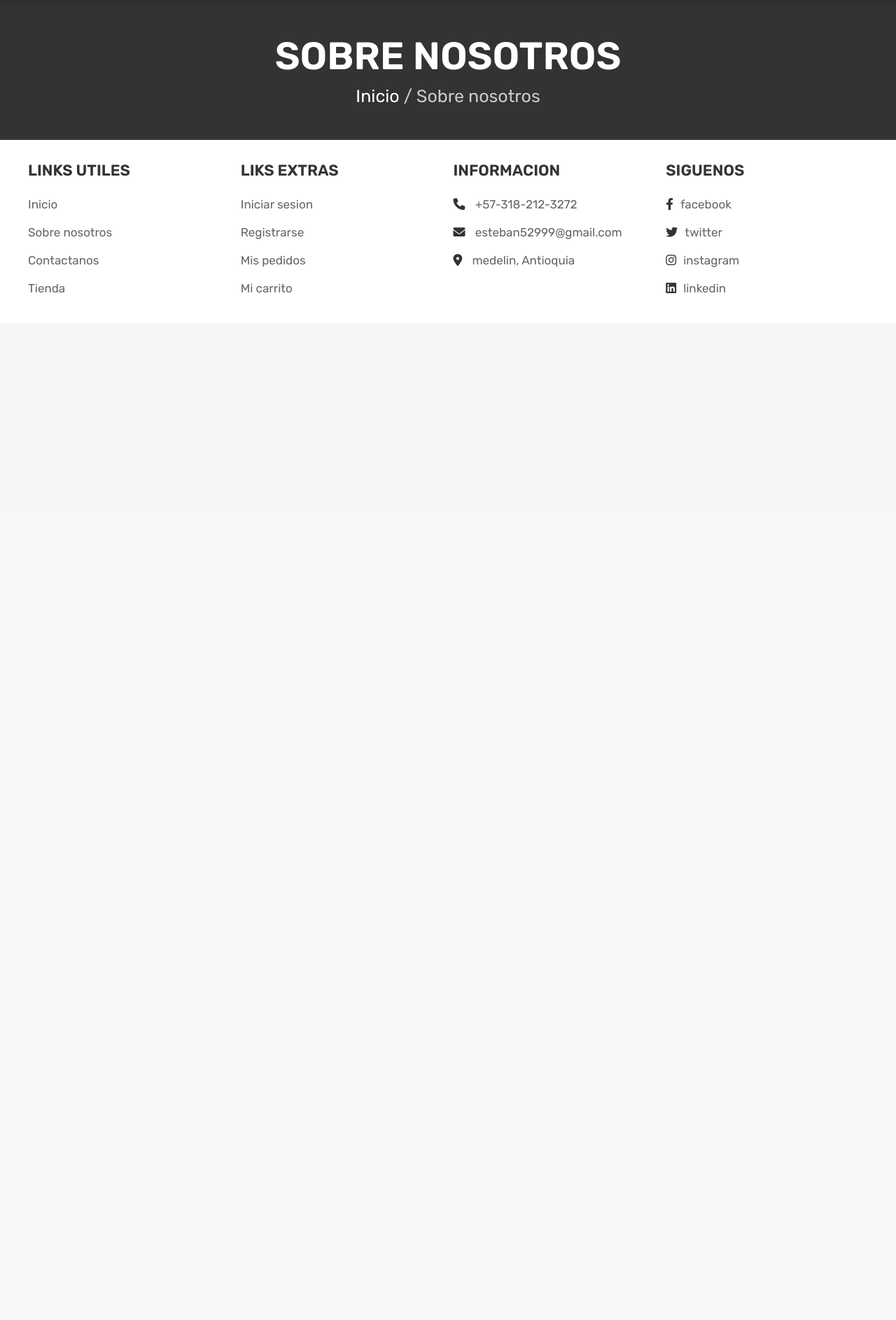
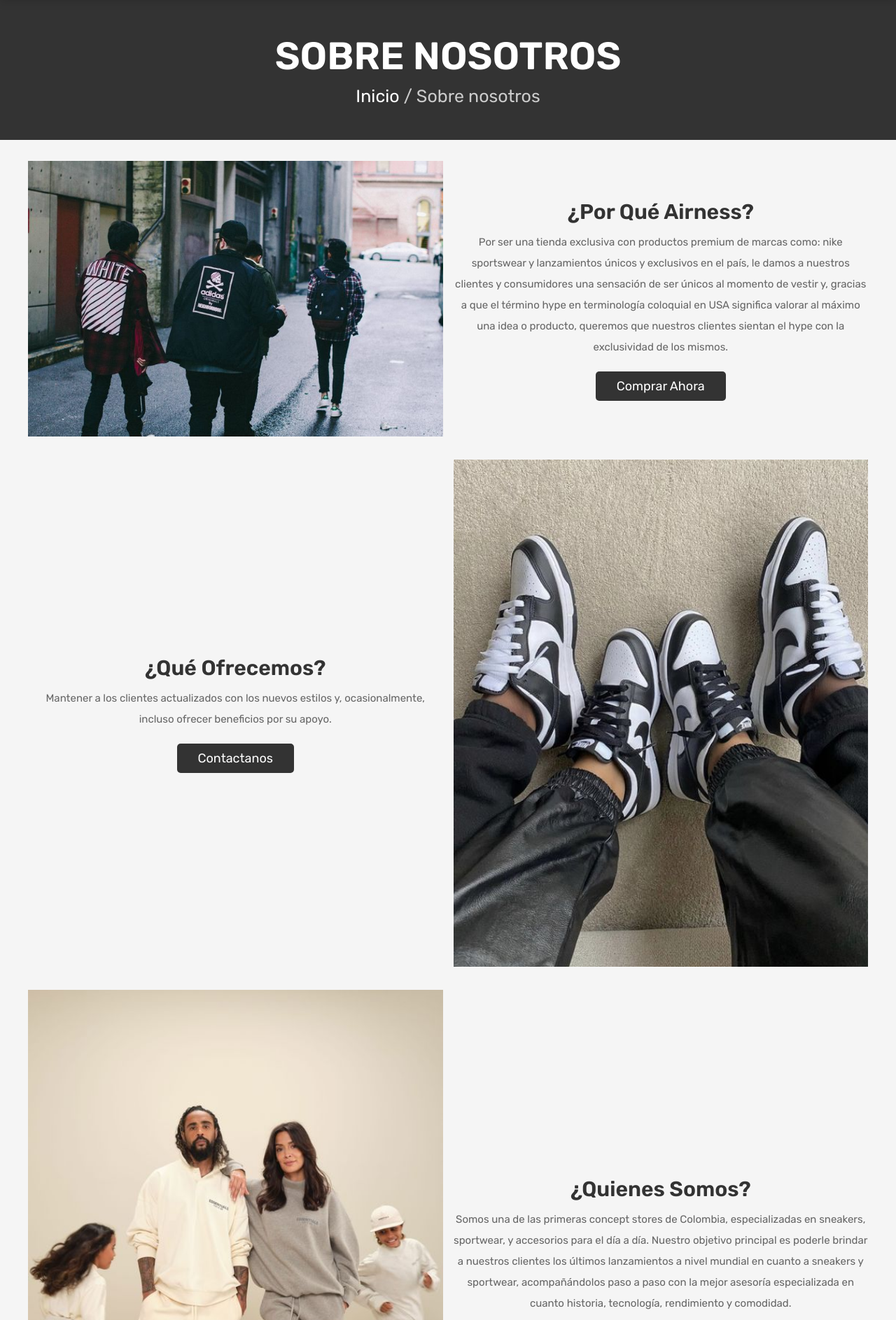
Before and after one commit to estebanrodriguezo/AIRNESS198, a PHP site: page /about.php in a window 1280 px wide. Shown: the part 70-1957 px from the top of the page at 70% size. Before the commit the page ends 489 px from the top, so only its background shows below. Run offline with PHP 8.4, Linux system fonts and the light colour scheme; the visitor is signed in with stand-in values (Sample User, id 1); data that the repository does not hold is empty.

Commit message:
se arreglo el about us y se agrego info

```diff
--- a/about.php
+++ b/about.php
@@ -37,6 +37,58 @@ if(!isset($user_id)){
 </section>
 
 
+<section class="about">
+
+    <div class="flex">
+
+        <div class="image">
+            <img src="./Imagenes/STW.jpg" alt="">
+        </div>
+
+        <div class="content">
+            <h3>¿Por qué Airness?</h3>
+            <p>Por ser una tienda exclusiva con productos premium de marcas como: nike sportswear y lanzamientos únicos y exclusivos en el país, le damos a nuestros clientes y consumidores
+            una sensación de ser únicos al momento de vestir y, gracias a que el término hype en terminología coloquial en USA significa valorar al máximo una idea o producto, queremos que
+            nuestros clientes sientan el hype con la exclusividad de los mismos.</p>
+            <a href="shop.php" class="btn">Comprar ahora</a>
+        </div>
+
+    </div>
+
+    <div class="flex">
+
+        <div class="content">
+            <h3>¿Qué ofrecemos?</h3>
+            <p>Mantener a los clientes actualizados con los nuevos estilos y, ocasionalmente, incluso ofrecer beneficios por su apoyo.</p>
+            <a href="contact.php" class="btn">Contactanos</a>
+        </div>
+
+        <div class="image">
+            <img src="./Imagenes/STW4.jpg" alt="">
+        </div>
+
+    </div>
+
+    <div class="flex">
+
+        <div class="image">
+            <img src="./Imagenes/STW6.jpg" alt="">
+        </div>
+
+        <div class="content">
+            <h3>¿Quienes somos?</h3>
+            <p>Somos una de las primeras concept stores de Colombia, especializadas en sneakers, sportwear, y accesorios para el día a día. Nuestro objetivo principal es poderle brindar a nuestros clientes los últimos lanzamientos a nivel mundial en cuanto a sneakers y sportwear, acompañándolos paso a paso con la mejor asesoría especializada en cuanto historia, tecnología, rendimiento y comodidad.</p>
+            <a href="#reviews" class="btn">Comentarios</a>
+        </div>
+
+    </div>
+
+</section>
+
+
+
+
+
 <?php @include 'footer.php'; ?>
 
 <script src="./js/script.js"></script>
```
Also changed, not shown: Imagenes/Mujer/STW7.jpg (renamed from Imagenes/Mujer/STW WOMAN2.jpg), Imagenes/STW BRANDS.jpg (deleted), Imagenes/STW.jpg (renamed from Imagenes/STW FONDO.jpg), Imagenes/STW2.jpg (renamed from Imagenes/Mujer/STW WOMAN3.jpg), Imagenes/STW4.jpg (added), Imagenes/STW5.jpg (added), Imagenes/STW6.jpg (added).
